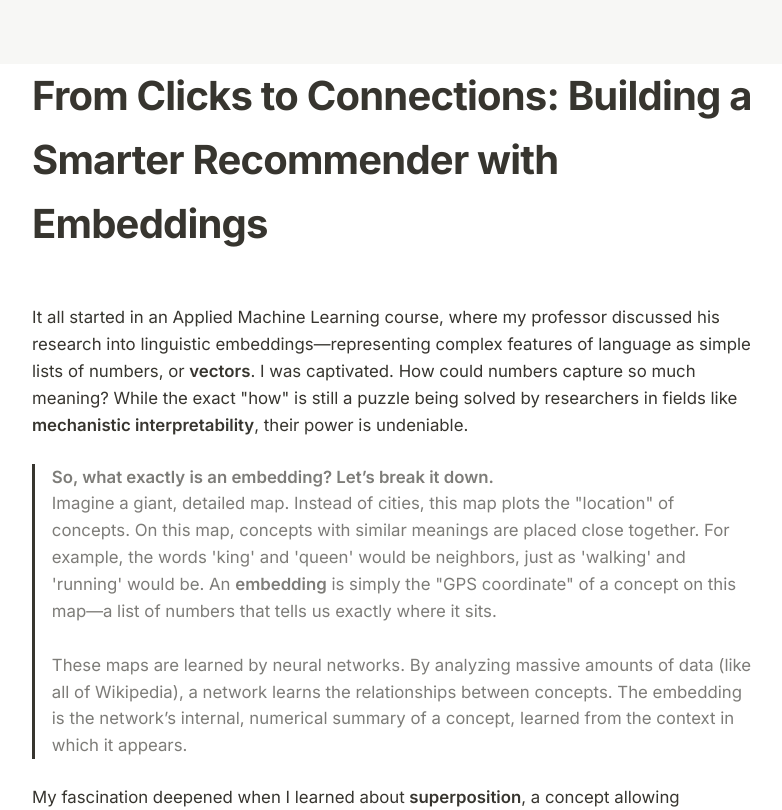
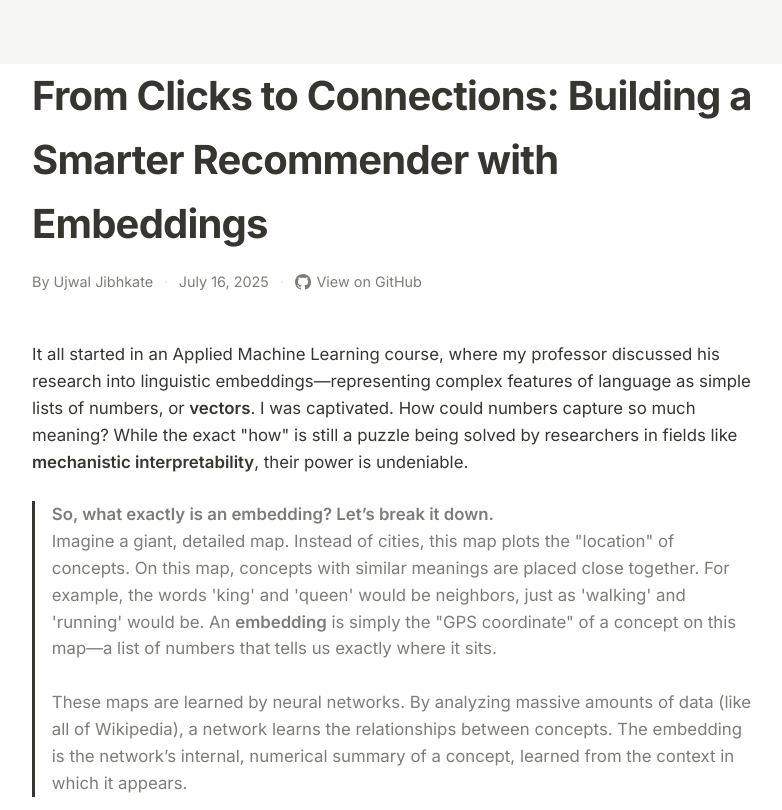
Before and after one commit to ujwal-jibhkate/Dynamic-Embedding-RecSys, a plain HTML site: page index.html in a window 1280 px wide. Shown: the top 810 px of the page, without its empty margins (248-1030 px from the left). Drawn offline with Linux system fonts and the light colour scheme.

Commit message:
Update index.html

```diff
--- a/index.html
+++ b/index.html
@@ -57,6 +57,41 @@
             margin: 0 0 0.2em 0;
         }
 
+        .author-info {
+            display: flex;
+            align-items: center;
+            flex-wrap: wrap;
+            gap: 0.5em 0.75em;
+            margin-top: 1em;
+            font-size: 0.9em;
+            color: var(--text-secondary);
+        }
+
+        .author-info .separator {
+            color: var(--divider-color);
+        }
+
+        .author-info a {
+            display: inline-flex;
+            align-items: center;
+            gap: 0.4em;
+            color: var(--text-secondary);
+            border-bottom: none;
+            text-decoration: none;
+            transition: color 0.2s ease;
+        }
+
+        .author-info a:hover {
+            color: var(--text-primary);
+            text-decoration: none;
+        }
+
+        .author-info svg {
+            width: 16px;
+            height: 16px;
+            fill: currentColor;
+        }
+
         h2 {
             font-size: 1.7em;
             font-weight: 600;
@@ -105,14 +140,14 @@
             color: var(--code-text);
         }
 
-        a {
+        article a {
             color: var(--accent-color);
             text-decoration: none;
             font-weight: 500;
             border-bottom: 1px solid rgba(0, 122, 255, 0.2);
         }
 
-        a:hover {
+        article a:hover {
             border-bottom-color: var(--accent-color);
         }
 
@@ -174,6 +209,16 @@
     <div class="container">
         <header>
             <h1>From Clicks to Connections: Building a Smarter Recommender with Embeddings</h1>
+            <div class="author-info">
+                <span>By Ujwal Jibhkate</span>
+                <span class="separator">·</span>
+                <span>July 16, 2025</span>
+                <span class="separator">·</span>
+                <a href="https://github.com/ujwal-jibhkate/Dynamic-Embedding-RecSys" target="_blank" rel="noopener noreferrer">
+                    <svg viewBox="0 0 16 16" version="1.1" aria-hidden="true"><path fill-rule="evenodd" d="M8 0C3.58 0 0 3.58 0 8c0 3.54 2.29 6.53 5.47 7.59.4.07.55-.17.55-.38 0-.19-.01-.82-.01-1.49-2.01.37-2.53-.49-2.69-.94-.09-.23-.48-.94-.82-1.13-.28-.15-.68-.52-.01-.53.63-.01 1.08.58 1.23.82.72 1.21 1.87.87 2.33.66.07-.52.28-.87.51-1.07-1.78-.2-3.64-.89-3.64-3.95 0-.87.31-1.59.82-2.15-.08-.2-.36-1.02.08-2.12 0 0 .67-.21 2.2.82.64-.18 1.32-.27 2-.27.68 0 1.36.09 2 .27 1.53-1.04 2.2-.82 2.2-.82.44 1.1.16 1.92.08 2.12.51.56.82 1.27.82 2.15 0 3.07-1.87 3.75-3.65 3.95.29.25.54.73.54 1.48 0 1.07-.01 1.93-.01 2.2 0 .21.15.46.55.38A8.013 8.013 0 0016 8c0-4.42-3.58-8-8-8z"></path></svg>
+                    <span>View on GitHub</span>
+                </a>
+            </div>
         </header>
 
         <article>
@@ -215,7 +260,7 @@
 
             <h2>Phase 3: Dynamic User Embeddings - A Learning Taste Profile</h2>
             <p>With a "digital DNA" for every movie, the next challenge was to create one for each <strong>user</strong>. This user embedding needed to be a living representation of their unique taste, capable of evolving as they interact with new films.</p>
-            <p>Our system bypasses the "cold start" problem with a <strong>"warm start"</strong> approach. A new user's profile is initialized by averaging the embeddings of 3-5 movies they already love. From there, a custom neural network called the <strong><code>UserUpdateFFN</code></strong> intelligently refines the user's embedding after each new movie interaction. A key feature of this model is a <strong>residual connection</strong>, which means the network only learns to predict the <em>change</em> or <em>delta</em> to the user's profile. This leads to much more stable learning and ensures a user's taste profile evolves smoothly without forgetting their core preferences.</p>
+            <p>Our system bypasses the "cold start" problem with a <strong>"warm start"</strong> approach. A new user's profile is initialized by averaging the embeddings of 3-5 movies they already love. From there, a custom neural network called the <strong><code>UserEmbeddingUpdater</code></strong> intelligently refines the user's embedding after each new movie interaction. A key feature of this model is a <strong>residual connection</strong>, which means the network only learns to predict the <em>change</em> or <em>delta</em> to the user's profile. This leads to much more stable learning and ensures a user's taste profile evolves smoothly without forgetting their core preferences.</p>
             <p>We trained this updater model by simulating thousands of user interactions, again using Triplet Loss. The model was taught a simple but profound rule: "When a user likes a movie, update their profile so it moves significantly closer to the movie they liked, and simultaneously moves away from movies they are unlikely to care about."</p>
 
             <section class="embedded-content">
@@ -228,7 +273,7 @@
 
             <h2>Phase 4: The Recommendation Pipeline - Retrieval and Ranking</h2>
             <p>A production-grade system requires a sophisticated, two-step pipeline to be both fast and intelligent: <strong>Candidate Retrieval</strong> and <strong>Ranking</strong>.</p>
-            <p>To learn the affinity between users and movies, I implemented a <strong><code>Two-Tower Model</code></strong>, with one tower for users and one for items. This model was trained to predict whether a user would like a movie, learning to project users and movies into a shared space where proximity indicates a good match.</p>
+            <p>To learn the affinity between users and movies, I implemented a <strong>Two-Tower Model</strong>, with one tower for users and one for items. This model was trained to predict whether a user would like a movie, learning to project users and movies into a shared space where proximity indicates a good match.</p>
             <p>For the retrieval step, we used <strong>FAISS (Facebook AI Similarity Search)</strong>. We indexed all our specialized movie vectors into FAISS, which allows us to instantly retrieve the top 100 most relevant candidates for any user without a slow, exhaustive search. For the ranking step, we used <strong>Maximal Marginal Relevance (MMR)</strong> to refine this list of 100 candidates. MMR iteratively builds the final recommendation list by selecting items that strike the best balance between <strong>relevance</strong> to the user and <strong>diversity</strong> from items already selected, ensuring the final list is both accurate and interesting.</p>
 
             <section class="embedded-content">
```
